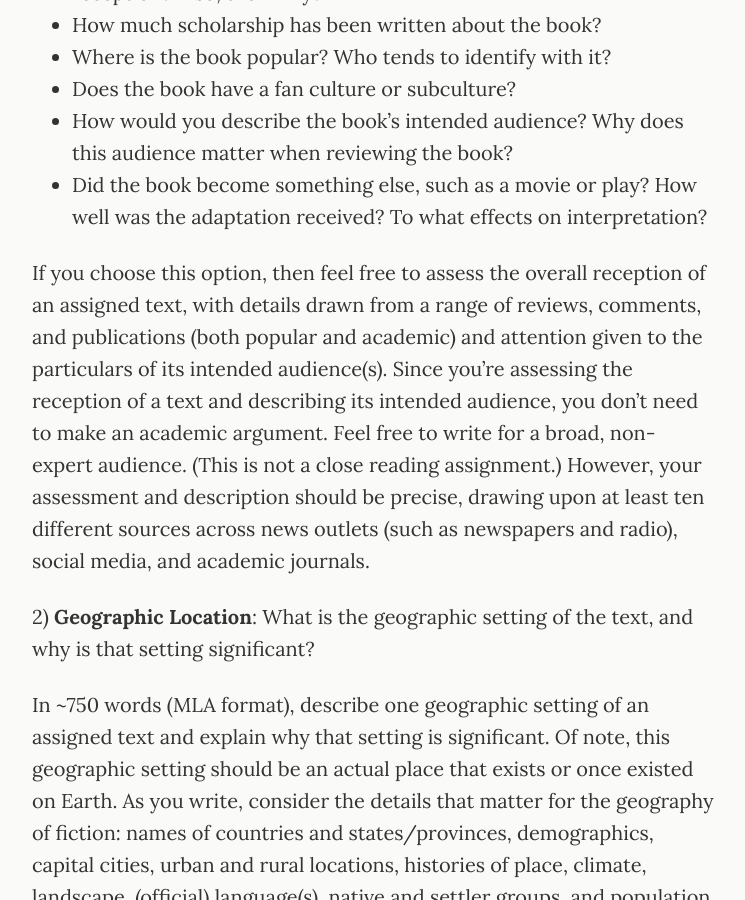
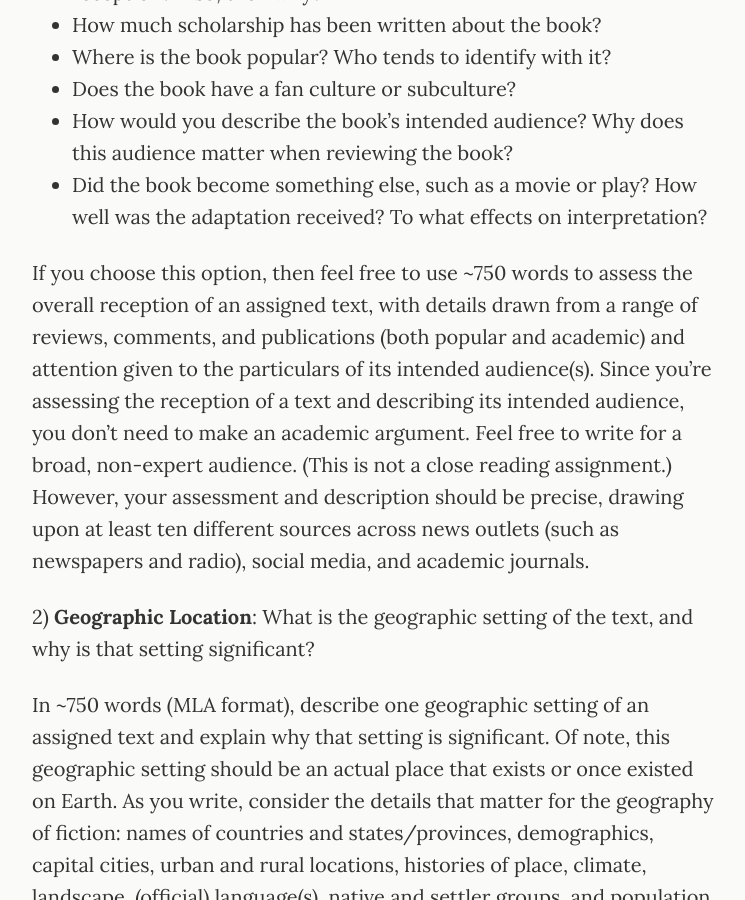
Before and after one commit to jentery/429c, a Jekyll site: the page built from _pages/context.md, in a window 1280 px wide and 900 px high, scrolled down 1226 px. Shown: the whole window, without its empty margins (266-1011 px from the left). Built offline with Jekyll 4.4.1, drawn with Linux system fonts in a browser that asks for light colours; some of the changed text lies outside the part shown.

Commit message:
Update context.md

```diff
--- a/_pages/context.md
+++ b/_pages/context.md
@@ -28,7 +28,7 @@ Here are some questions to help you get started:
 * How would you describe the book’s intended audience? Why does this audience matter when reviewing the book?
 * Did the book become something else, such as a movie or play? How well was the adaptation received? To what effects on interpretation?
 
-If you choose this option, then feel free to assess the overall reception of an assigned text, with details drawn from a range of reviews, comments, and publications (both popular and academic) and attention given to the particulars of its intended audience(s). Since you’re assessing the reception of a text and describing its intended audience, you don't need to make an academic argument. Feel free to write for a broad, non-expert audience. (This is not a close reading assignment.) However, your assessment and description should be precise, drawing upon at least ten different sources across news outlets (such as newspapers and radio), social media, and academic journals.
+If you choose this option, then feel free to use ~750 words to assess the overall reception of an assigned text, with details drawn from a range of reviews, comments, and publications (both popular and academic) and attention given to the particulars of its intended audience(s). Since you’re assessing the reception of a text and describing its intended audience, you don't need to make an academic argument. Feel free to write for a broad, non-expert audience. (This is not a close reading assignment.) However, your assessment and description should be precise, drawing upon at least ten different sources across news outlets (such as newspapers and radio), social media, and academic journals.
 
 2) **Geographic Location**: What is the geographic setting of the text, and why is that setting significant?
 
@@ -47,7 +47,7 @@ Here are some questions to help you get started:
 * How do questions of geography correspond with the aesthetics or politics of the text? What social or cultural issues does geography address?
 * Have you been to places referenced in the text? To what effects on interpretation?
 
-If you choose this option, then feel free to describe one particular geographic setting in the text, with details and data drawn from a range of venues and publications. Since you're describing the setting of a text and explaining its significance, you don't need to make an academic argument. Feel free to write for a broad, non-expert audience. When you address the significance of the geographic setting, you can focus on the particulars of that setting instead of passages from your selected text. (This is not a close reading assignment.) However, your description of a geographic setting should be precise, drawing upon at least five different reliable sources.
+If you choose this option, then feel free to use ~750 words to describe one particular geographic setting in the text, with details and data drawn from a range of venues and publications. Since you're describing the setting of a text and explaining its significance, you don't need to make an academic argument. Feel free to write for a broad, non-expert audience. When you address the significance of the geographic setting, you can focus on the particulars of that setting instead of passages from your selected text. (This is not a close reading assignment.) However, your description of a geographic setting should be precise, drawing upon at least five different reliable sources.
 
 3) **A Past Event**: When is a historical event mentioned in the text, and why is that event significant?
 
@@ -67,4 +67,4 @@ Here are some questions to help you get started:
 * When do you trust the text's account of history or reality? When don't you? Why?
 * How do you draw boundaries between fiction and history? To what effects on interpretation?
 
-If you choose this option, then feel free to describe one historical event mentioned in the text, with details and data drawn from a range of venues and publications. Since you're describing an event and explaining its significance, you don't need to make an academic argument. Feel free to write for a broad, non-expert audience. When you address the significance of the event, you can focus on the particulars of that event instead of passages from your selected text. (This is not a close reading assignment.) However, your description of an event should be precise, drawing upon at least five different reliable sources.
+If you choose this option, then feel free to use ~750 words to describe one historical event mentioned in the text, with details and data drawn from a range of venues and publications. Since you're describing an event and explaining its significance, you don't need to make an academic argument. Feel free to write for a broad, non-expert audience. When you address the significance of the event, you can focus on the particulars of that event instead of passages from your selected text. (This is not a close reading assignment.) However, your description of an event should be precise, drawing upon at least five different reliable sources.
```
